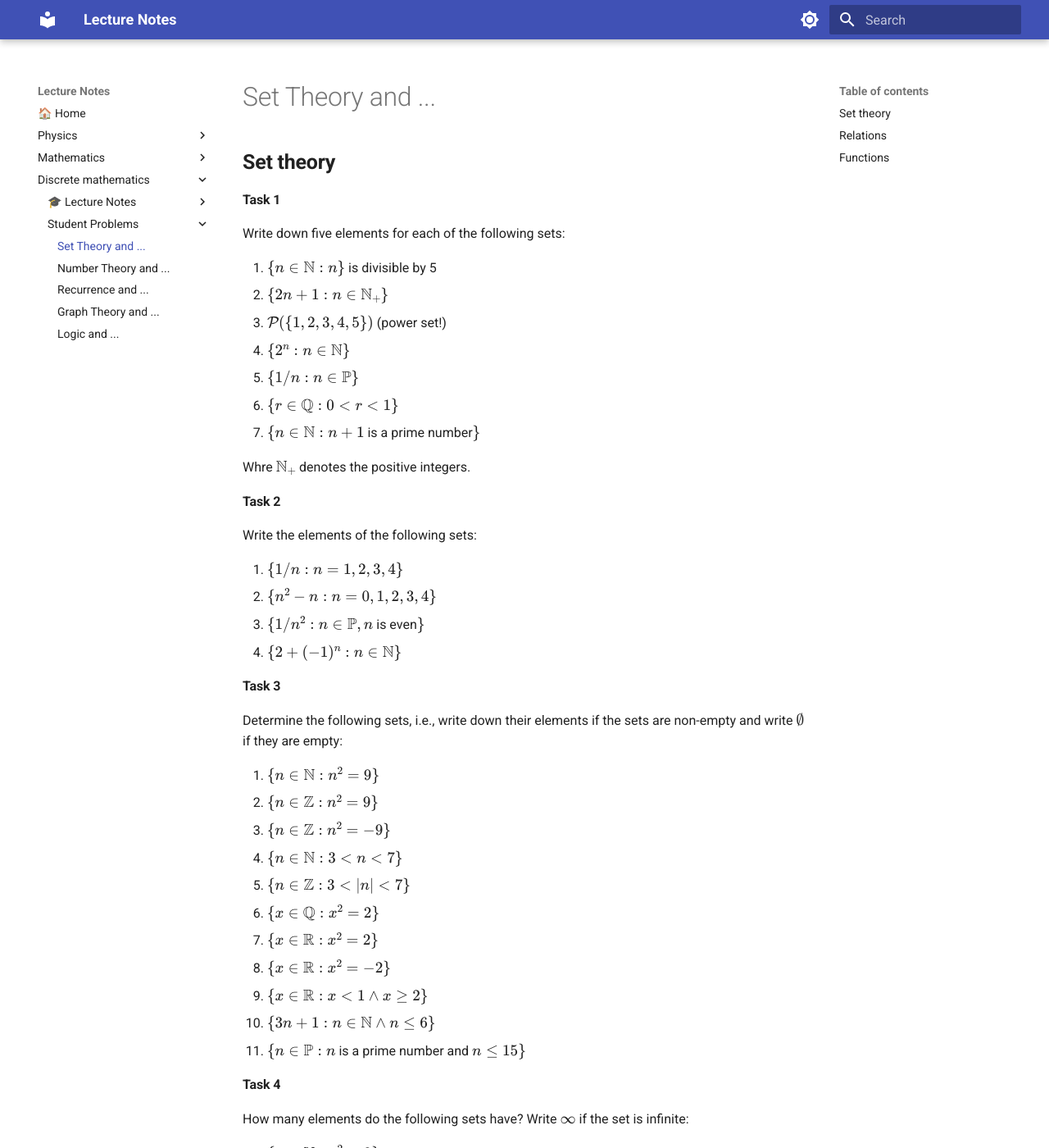
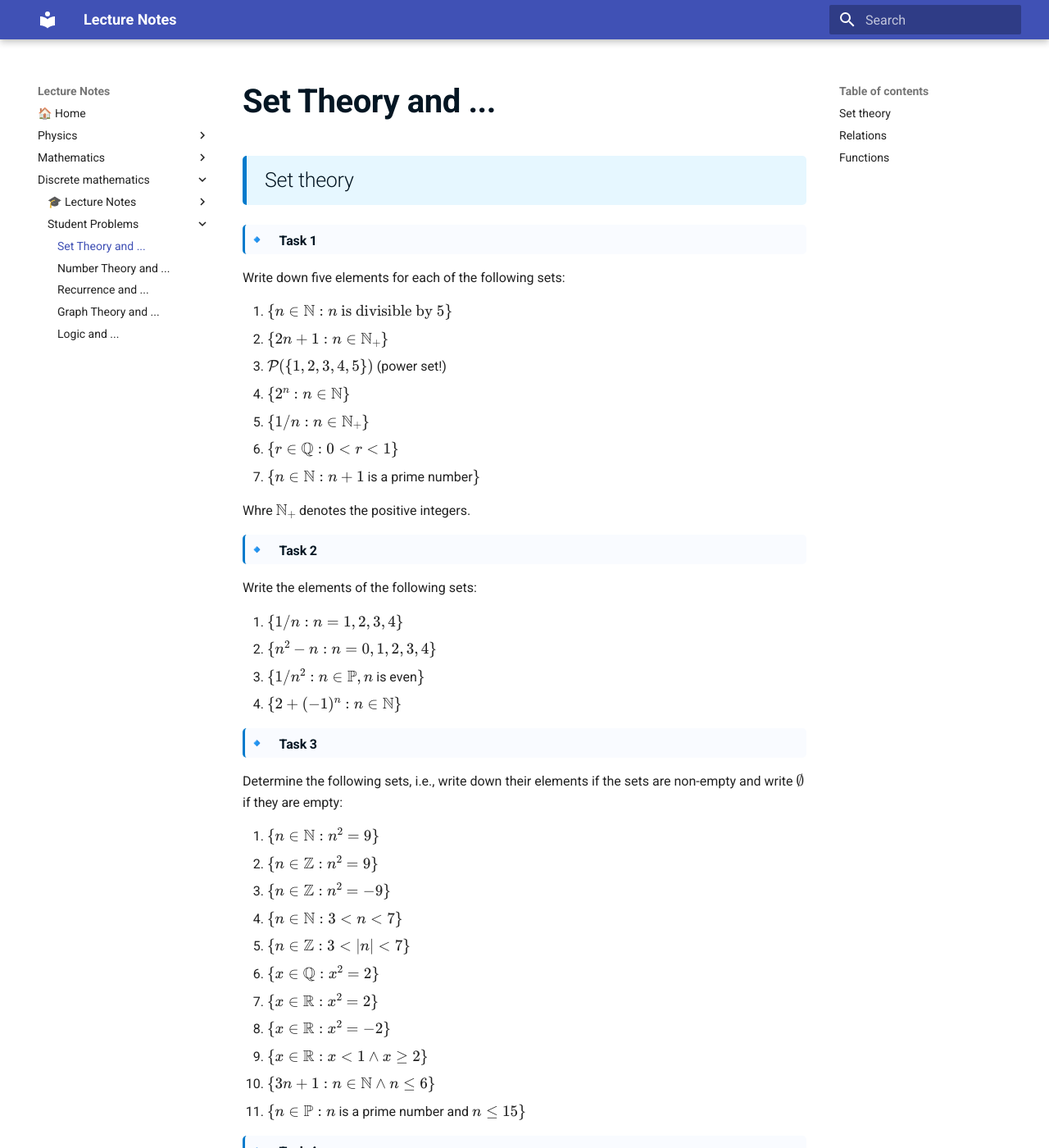
Before and after one commit to yusuf21sami/Mathematics_Physics_Lectures, an MkDocs documentation site: the page built from docs/Discrete_Mathematics/1_Set_theory_and_.md, in a window 1280 px wide and 1400 px high. Shown: the whole window at 82% size. Built offline with MkDocs 1.6.1 and Material for MkDocs 9.7.7, drawn with Linux system fonts in a browser that asks for light colours; nearby versions of some CDN libraries.

Commit message:
refactor: improve clarity in set theory tasks and enhance graph representation formatting

```diff
--- a/docs/Discrete_Mathematics/1_Set_theory_and_.md
+++ b/docs/Discrete_Mathematics/1_Set_theory_and_.md
@@ -1,14 +1,14 @@
-## **Set theory**
+## Set theory
 
 #### Task 1
 
 Write down five elements for each of the following sets:
 
-1. $\{n \in \mathbb{N}: n\}$ is divisible by 5
+1. $\{n \in \mathbb{N}: n \text{ is divisible by 5}\}$
 2. $\{2n + 1: n \in \mathbb{N}_{+}\}$
 3. $\mathcal{P}(\{1, 2, 3, 4, 5\})$ (power set!)
 4. $\{2^n: n \in \mathbb{N}\}$
-5. $\{1/n: n \in \mathbb{P}\}$
+5. $\{1/n: n \in \mathbb{N}_{+}\}$
 6. $\{r \in \mathbb{Q}: 0 < r < 1\}$
 7. $\{n \in \mathbb{N}: n + 1$ is a prime number$\}$
 
@@ -119,7 +119,7 @@
 5. $\{(m, n) \in \mathbb{N}^2: \max(m, n) = 3\}$
 
 
-## **Relations**
+## Relations
 
 #### Task 1
 
@@ -177,7 +177,7 @@
 
 Draw the graph of each relation from Task 2. Do not draw arrows if the relation is symmetric.
 
-## **Functions**
+## Functions
 
 **Basics**
 
--- /dev/null
+++ b/docs/extra.css
@@ -0,0 +1,57 @@
+/* Ujednolicony styl dla sekcji nagłówków w Material for MkDocs */
+
+.md-typeset h1 {
+    color: #041623;
+    background-color: transparent;
+    font-size: 2rem;
+    margin-bottom: 1.5rem;
+    font-weight: bold;
+}
+
+.md-typeset h2::before {
+    content: "";
+    color: #007ACC;
+    font-size: 1.2rem;
+    margin-right: 0.5rem;
+}
+
+.md-typeset h2 {
+    background-color: #e6f7ff;
+    padding: 0.6rem;
+    border-radius: 5px;
+    border-left: 5px solid #007ACC;
+    margin-bottom: 1.2rem;
+    color: #041623;
+}
+
+.md-typeset h3::before {
+    content: "📌 ";
+    color: #007ACC;
+    font-size: 1rem;
+    margin-right: 0.5rem;
+}
+
+.md-typeset h3 {
+    background-color: #f1f8ff;
+    padding: 0.5rem;
+    border-radius: 5px;
+    border-left: 4px solid #007ACC;
+    margin-bottom: 1rem;
+    color: #041623;
+}
+
+.md-typeset h4::before {
+    content: "🔹 ";
+    color: #007ACC;
+    font-size: 1rem;
+    margin-right: 0.5rem;
+}
+
+.md-typeset h4 {
+    background-color: #f9fbff;
+    padding: 0.1rem;
+    border-radius: 5px;
+    border-left: 3px solid #007ACC;
+    margin-bottom: .5rem;
+    color: #041623;
+}
--- a/mkdocs.yml
+++ b/mkdocs.yml
@@ -62,9 +62,9 @@
     - scheme: default
       primary: indigo # dostępne kolory: red, pink, purple, deep purple, indigo, blue, light blue, cyan, teal, green, light green, lime, yellow, amber, orange, deep orange, brown, grey, blue grey, black, white
       accent: indigo
-      toggle:
-        icon: material/brightness-7
-        name: Przełącz na tryb ciemny
+      # toggle:
+      #   icon: material/brightness-7
+      #   name: Przełącz na tryb ciemny
     - scheme: slate
       primary: deep purple
       accent: deep purple
@@ -97,7 +97,8 @@
   - https://cdn.jsdelivr.net/npm/mermaid@10/dist/mermaid.min.js
 
 extra_css:
-  - https://cdnjs.cloudflare.com/ajax/libs/highlight.js/10.7.2/styles/default.min.css
+  # - https://cdnjs.cloudflare.com/ajax/libs/highlight.js/10.7.2/styles/default.min.css
+  - extra.css
 
 extra:
   highlightjs: true
```
Also changed, not shown: docs/Discrete_Mathematics/4_Graph_theory_and_.md (+17 -6 lines).
